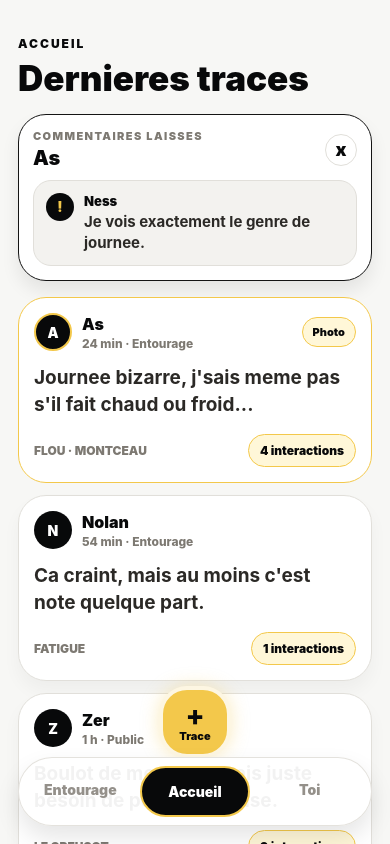
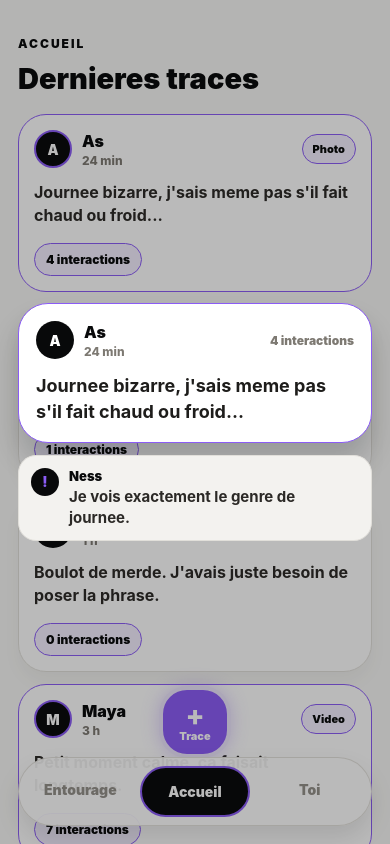
Before and after one commit to hilalabdallah/waya-mobile, a React Native app: screen / in a window 390 px wide. Both pictures are taken after a click on the element 195 px from the left and 207 px from the top of the page. Built offline with nearby package versions, Linux system fonts and the light colour scheme.

Commit message:
Ajuster traces overlay et violet

```diff
--- a/App.tsx
+++ b/App.tsx
@@ -60,8 +60,8 @@ const line = "#E1DFDA";
 const deepLine = "#141414";
 const muted = "#7D7972";
 const faint = "#F3F2EF";
-const yellow = "#F3C84B";
-const softYellow = "#FFF7D8";
+const violet = "#8B5CF6";
+const softViolet = "#F4EFFF";
 
 const starterTraces: Trace[] = [
   {
@@ -130,6 +130,7 @@ const starterTraces: Trace[] = [
 ];
 
 const friends = ["As", "Nolan", "Zer", "Maya", "Yanis", "Lina"];
+const friendTimes = ["18 min", "1 h", "2 h", "hier", "2 j", "3 j"];
 const mapDots = [
   { left: 58, top: 52 },
   { left: 214, top: 34 },
@@ -291,9 +292,6 @@ export default function App() {
         {view === "home" && (
           <ScrollView contentContainerStyle={styles.screen}>
             <ScreenTitle label="Accueil" title="Dernieres traces" />
-            {selectedTrace && (
-              <CommentsPanel close={() => setSelectedTraceId(null)} trace={selectedTrace} />
-            )}
             <View style={styles.traceList}>
               {sortedTraces.map((trace) => (
                 <TraceCard
@@ -313,7 +311,7 @@ export default function App() {
 
         {view === "circle" && (
           <ScrollView contentContainerStyle={styles.screen}>
-            <ScreenTitle label="Entourage" title="Les gens qui comptent" />
+            <ScreenTitle label="Entourage" title="Ceux qui comptent" />
             <View style={styles.peopleGrid}>
               {friends.map((name, index) => (
                 <View key={name} style={styles.friendCard}>
@@ -322,9 +320,7 @@ export default function App() {
                   </View>
                   <View style={styles.friendInfo}>
                     <Text style={styles.friendName}>{name}</Text>
-                    <Text style={styles.friendMeta}>
-                      {index % 2 === 0 ? "A laisse une trace aujourd'hui" : "Silencieux depuis hier"}
-                    </Text>
+                    <Text style={styles.friendMeta}>{friendTimes[index]}</Text>
                   </View>
                   <View style={styles.friendSignal} />
                 </View>
@@ -403,6 +399,16 @@ export default function App() {
         </View>
       </View>
 
+      {selectedTrace && (
+        <TraceOverlay
+          close={() => setSelectedTraceId(null)}
+          onAnswer={(text, emoji) => answerTrace(selectedTrace, text, emoji)}
+          onLongPress={() => setReplyTargetId(selectedTrace.id)}
+          replying={replyTargetId === selectedTrace.id}
+          trace={selectedTrace}
+        />
+      )}
+
       <TraceComposer close={() => setComposerOpen(false)} onCreate={addTrace} visible={composerOpen} />
     </SafeAreaView>
   );
@@ -450,23 +456,46 @@ function MemoryMap({ traces }: { traces: Trace[] }) {
   );
 }
 
-function CommentsPanel({ close, trace }: { close: () => void; trace: Trace }) {
+function TraceOverlay({
+  close,
+  onAnswer,
+  onLongPress,
+  replying,
+  trace,
+}: {
+  close: () => void;
+  onAnswer: (text?: string, emoji?: string) => void;
+  onLongPress: () => void;
+  replying: boolean;
+  trace: Trace;
+}) {
   const comments = trace.comments ?? [];
+  const interactions = trace.replies + comments.length;
 
   return (
-    <View style={styles.commentsPanel}>
-      <View style={styles.commentsTop}>
+    <Modal animationType="fade" onRequestClose={close} transparent visible>
+      <Pressable onPress={close} style={styles.overlayBackdrop}>
+        <Pressable delayLongPress={850} onLongPress={onLongPress} style={styles.overlaySheet}>
+          <View style={styles.overlayTrace}>
+            <View style={styles.traceTop}>
+              <View style={styles.traceAuthorWrap}>
+                <View style={styles.traceAvatar}>
+                  <Text style={styles.traceAvatarText}>{trace.author[0]}</Text>
+                </View>
                 <View>
-          <Text style={styles.commentsLabel}>Commentaires laisses</Text>
-          <Text style={styles.commentsTitle}>{trace.author}</Text>
-        </View>
-        <Pressable onPress={close} style={styles.commentsClose}>
-          <Text style={styles.commentsCloseText}>x</Text>
-        </Pressable>
-      </View>
-
-      {comments.length ? (
-        comments.map((comment) => (
+                  <Text style={styles.traceAuthor}>{trace.author}</Text>
+                  <Text style={styles.traceMeta}>{formatTraceTime(trace.createdAt)}</Text>
+                </View>
+              </View>
+              <Text style={styles.overlayInteraction}>{interactions} interactions</Text>
+            </View>
+            <Text style={styles.overlayText}>{trace.text}</Text>
+            {replying && <TraceReplyBox onAnswer={onAnswer} />}
+          </View>
+
+          {comments.length > 0 && (
+            <View style={styles.commentList}>
+              {comments.map((comment) => (
                 <View key={comment.id} style={styles.commentRow}>
                   <Text style={styles.commentEmoji}>{comment.emoji || "-"}</Text>
                   <View style={styles.commentBody}>
@@ -474,11 +503,12 @@ function CommentsPanel({ close, trace }: { close: () => void; trace: Trace }) {
                     <Text style={styles.commentText}>{comment.text}</Text>
                   </View>
                 </View>
-        ))
-      ) : (
-        <Text style={styles.commentsEmpty}>Aucun commentaire pour l'instant.</Text>
+              ))}
+            </View>
           )}
-    </View>
+        </Pressable>
+      </Pressable>
+    </Modal>
   );
 }
 
@@ -506,7 +536,7 @@ function TraceCard({
 
   return (
     <Pressable
-      delayLongPress={2000}
+      delayLongPress={850}
       onLongPress={onLongPress}
       onPress={onPress}
       style={[
@@ -524,9 +554,7 @@ function TraceCard({
           </View>
           <View>
             <Text style={styles.traceAuthor}>{trace.author}</Text>
-            <Text style={styles.traceMeta}>
-              {formatTraceTime(trace.createdAt)} · {visibilityLabel(trace.visibility)}
-            </Text>
+            <Text style={styles.traceMeta}>{formatTraceTime(trace.createdAt)}</Text>
           </View>
         </View>
         {hasMedia && (
@@ -545,9 +573,6 @@ function TraceCard({
       )}
 
       <View style={styles.traceFooter}>
-        <Text style={styles.traceContext}>
-          {[trace.mood, trace.place].filter(Boolean).join(" · ") || "trace simple"}
-        </Text>
         {!trace.isMine && (
           <Pressable onPress={onLongPress} style={styles.replyButton}>
             <Text style={styles.replyText}>{interactions} interactions</Text>
@@ -612,7 +637,6 @@ function TraceComposer({
   const [visibility, setVisibility] = useState<Visibility>("circle");
   const [mediaKind, setMediaKind] = useState<MediaKind | undefined>();
   const [mediaUri, setMediaUri] = useState<string | undefined>();
-  const [mood, setMood] = useState("");
   const [place, setPlace] = useState("");
 
   function reset() {
@@ -620,7 +644,6 @@ function TraceComposer({
     setVisibility("circle");
     setMediaKind(undefined);
     setMediaUri(undefined);
-    setMood("");
     setPlace("");
   }
 
@@ -656,7 +679,6 @@ function TraceComposer({
     onCreate({
       text: cleanText || "Un moment depose sans phrase.",
       visibility,
-      mood: mood.trim() || undefined,
       place: place.trim() || undefined,
       mediaKind,
       mediaUri,
@@ -698,13 +720,6 @@ function TraceComposer({
 
           <View style={styles.inlineInputs}>
             <TextInput
-              onChangeText={setMood}
-              placeholder="humeur"
-              placeholderTextColor="#A4A09A"
-              style={styles.miniInput}
-              value={mood}
-            />
-            <TextInput
               onChangeText={setPlace}
               placeholder="lieu approx."
               placeholderTextColor="#A4A09A"
@@ -786,7 +801,7 @@ const styles = StyleSheet.create({
   commentEmoji: {
     backgroundColor: ink,
     borderRadius: 999,
-    color: yellow,
+    color: violet,
     fontSize: 14,
     fontWeight: "900",
     height: 28,
@@ -805,6 +820,10 @@ const styles = StyleSheet.create({
     gap: 10,
     padding: 12,
   },
+  commentList: {
+    gap: 10,
+    marginTop: 12,
+  },
   commentsClose: {
     alignItems: "center",
     backgroundColor: paper,
@@ -819,11 +838,6 @@ const styles = StyleSheet.create({
     color: ink,
     fontSize: 18,
     fontWeight: "900",
-  },
-  commentsEmpty: {
-    color: muted,
-    fontSize: 14,
-    fontWeight: "800",
   },
   commentsLabel: {
     color: muted,
@@ -846,7 +860,7 @@ const styles = StyleSheet.create({
   },
   commentsTitle: {
     color: ink,
-    fontSize: 20,
+    fontSize: 18,
     fontWeight: "900",
     marginTop: 3,
   },
@@ -864,7 +878,7 @@ const styles = StyleSheet.create({
   },
   composeButton: {
     alignItems: "center",
-    backgroundColor: yellow,
+    backgroundColor: violet,
     borderColor: "rgba(255,255,255,0.84)",
     borderRadius: 28,
     borderWidth: 4,
@@ -875,19 +889,19 @@ const styles = StyleSheet.create({
     left: "50%",
     marginLeft: -36,
     position: "absolute",
-    shadowColor: yellow,
-    shadowOpacity: 0.34,
+    shadowColor: violet,
+    shadowOpacity: 0.28,
     shadowRadius: 18,
     width: 72,
   },
   composePlus: {
-    color: ink,
+    color: paper,
     fontSize: 28,
     fontWeight: "800",
     lineHeight: 30,
   },
   composeText: {
-    color: ink,
+    color: paper,
     fontSize: 11,
     fontWeight: "900",
     marginTop: -2,
@@ -915,7 +929,7 @@ const styles = StyleSheet.create({
   },
   composerTitle: {
     color: ink,
-    fontSize: 24,
+    fontSize: 22,
     fontWeight: "900",
     lineHeight: 28,
     marginTop: 8,
@@ -928,13 +942,13 @@ const styles = StyleSheet.create({
   },
   depositButton: {
     alignItems: "center",
-    backgroundColor: yellow,
+    backgroundColor: violet,
     borderRadius: 24,
     marginTop: 16,
     paddingVertical: 17,
   },
   depositText: {
-    color: ink,
+    color: paper,
     fontSize: 16,
     fontWeight: "900",
   },
@@ -968,8 +982,8 @@ const styles = StyleSheet.create({
     width: 38,
   },
   emojiButtonActive: {
-    backgroundColor: yellow,
-    borderColor: yellow,
+    backgroundColor: violet,
+    borderColor: violet,
   },
   emojiRow: {
     flexDirection: "row",
@@ -981,7 +995,7 @@ const styles = StyleSheet.create({
     fontWeight: "900",
   },
   emojiTextActive: {
-    color: ink,
+    color: paper,
   },
   friendAvatar: {
     alignItems: "center",
@@ -1021,7 +1035,7 @@ const styles = StyleSheet.create({
   },
   friendName: {
     color: ink,
-    fontSize: 18,
+    fontSize: 17,
     fontWeight: "900",
   },
   friendSignal: {
@@ -1075,7 +1089,7 @@ const styles = StyleSheet.create({
     fontWeight: "900",
   },
   mapDot: {
-    backgroundColor: yellow,
+    backgroundColor: violet,
     borderColor: paper,
     borderRadius: 999,
     borderWidth: 4,
@@ -1119,8 +1133,8 @@ const styles = StyleSheet.create({
     transform: [{ rotate: "31deg" }],
   },
   mediaBadge: {
-    backgroundColor: softYellow,
-    borderColor: yellow,
+    backgroundColor: softViolet,
+    borderColor: violet,
     borderRadius: 999,
     borderWidth: 1,
     paddingHorizontal: 10,
@@ -1148,8 +1162,8 @@ const styles = StyleSheet.create({
     padding: 15,
   },
   mediaPickerActive: {
-    backgroundColor: softYellow,
-    borderColor: yellow,
+    backgroundColor: softViolet,
+    borderColor: violet,
   },
   mediaPickerText: {
     color: muted,
@@ -1201,6 +1215,38 @@ const styles = StyleSheet.create({
     shadowOpacity: 0.1,
     shadowRadius: 24,
   },
+  overlayBackdrop: {
+    backgroundColor: "rgba(8,9,10,0.28)",
+    flex: 1,
+    justifyContent: "center",
+    padding: 18,
+  },
+  overlayInteraction: {
+    color: muted,
+    fontSize: 12,
+    fontWeight: "900",
+  },
+  overlaySheet: {
+    gap: 0,
+  },
+  overlayText: {
+    color: "#1E1D1B",
+    fontSize: 18,
+    fontWeight: "700",
+    lineHeight: 26,
+    marginTop: 14,
+  },
+  overlayTrace: {
+    backgroundColor: paper,
+    borderColor: violet,
+    borderRadius: 30,
+    borderWidth: 1,
+    padding: 17,
+    shadowColor: ink,
+    shadowOffset: { height: 20, width: 0 },
+    shadowOpacity: 0.18,
+    shadowRadius: 28,
+  },
   peopleGrid: {
     gap: 12,
   },
@@ -1208,7 +1254,7 @@ const styles = StyleSheet.create({
     gap: 12,
   },
   presenceFill: {
-    backgroundColor: yellow,
+    backgroundColor: violet,
     borderRadius: 999,
     height: "100%",
   },
@@ -1223,8 +1269,8 @@ const styles = StyleSheet.create({
     transform: [{ scale: 0.97 }],
   },
   replyButton: {
-    backgroundColor: softYellow,
-    borderColor: yellow,
+    backgroundColor: softViolet,
+    borderColor: violet,
     borderRadius: 999,
     borderWidth: 1,
     paddingHorizontal: 11,
@@ -1295,7 +1341,7 @@ const styles = StyleSheet.create({
   },
   sectionTitle: {
     color: ink,
-    fontSize: 35,
+    fontSize: 29,
     fontWeight: "900",
     letterSpacing: 0,
     lineHeight: 39,
@@ -1327,7 +1373,7 @@ const styles = StyleSheet.create({
   },
   statValue: {
     color: ink,
-    fontSize: 27,
+    fontSize: 24,
     fontWeight: "900",
   },
   tab: {
@@ -1338,7 +1384,7 @@ const styles = StyleSheet.create({
   },
   tabActive: {
     backgroundColor: ink,
-    borderColor: yellow,
+    borderColor: violet,
     borderWidth: 2,
   },
   tabText: {
@@ -1370,7 +1416,7 @@ const styles = StyleSheet.create({
   },
   traceAvatarMedia: {
     backgroundColor: ink,
-    borderColor: yellow,
+    borderColor: violet,
     borderWidth: 2,
   },
   traceAvatarText: {
@@ -1394,7 +1440,7 @@ const styles = StyleSheet.create({
     padding: 14,
   },
   traceCardMedia: {
-    borderColor: yellow,
+    borderColor: violet,
     shadowColor: ink,
     shadowOpacity: 0.08,
   },
@@ -1432,9 +1478,9 @@ const styles = StyleSheet.create({
   },
   traceText: {
     color: "#2B2926",
-    fontSize: 19,
+    fontSize: 16,
     fontWeight: "700",
-    lineHeight: 27,
+    lineHeight: 23,
     marginTop: 13,
   },
   traceTop: {
@@ -1451,8 +1497,8 @@ const styles = StyleSheet.create({
     paddingVertical: 11,
   },
   visibilityPillActive: {
-    backgroundColor: yellow,
-    borderColor: yellow,
+    backgroundColor: violet,
+    borderColor: violet,
   },
   visibilityRow: {
     flexDirection: "row",
@@ -1466,7 +1512,7 @@ const styles = StyleSheet.create({
     textAlign: "center",
   },
   visibilityTextActive: {
-    color: ink,
+    color: paper,
   },
   youAvatar: {
     alignItems: "center",
```
Lines whose indentation alone changed are shown as unchanged.
